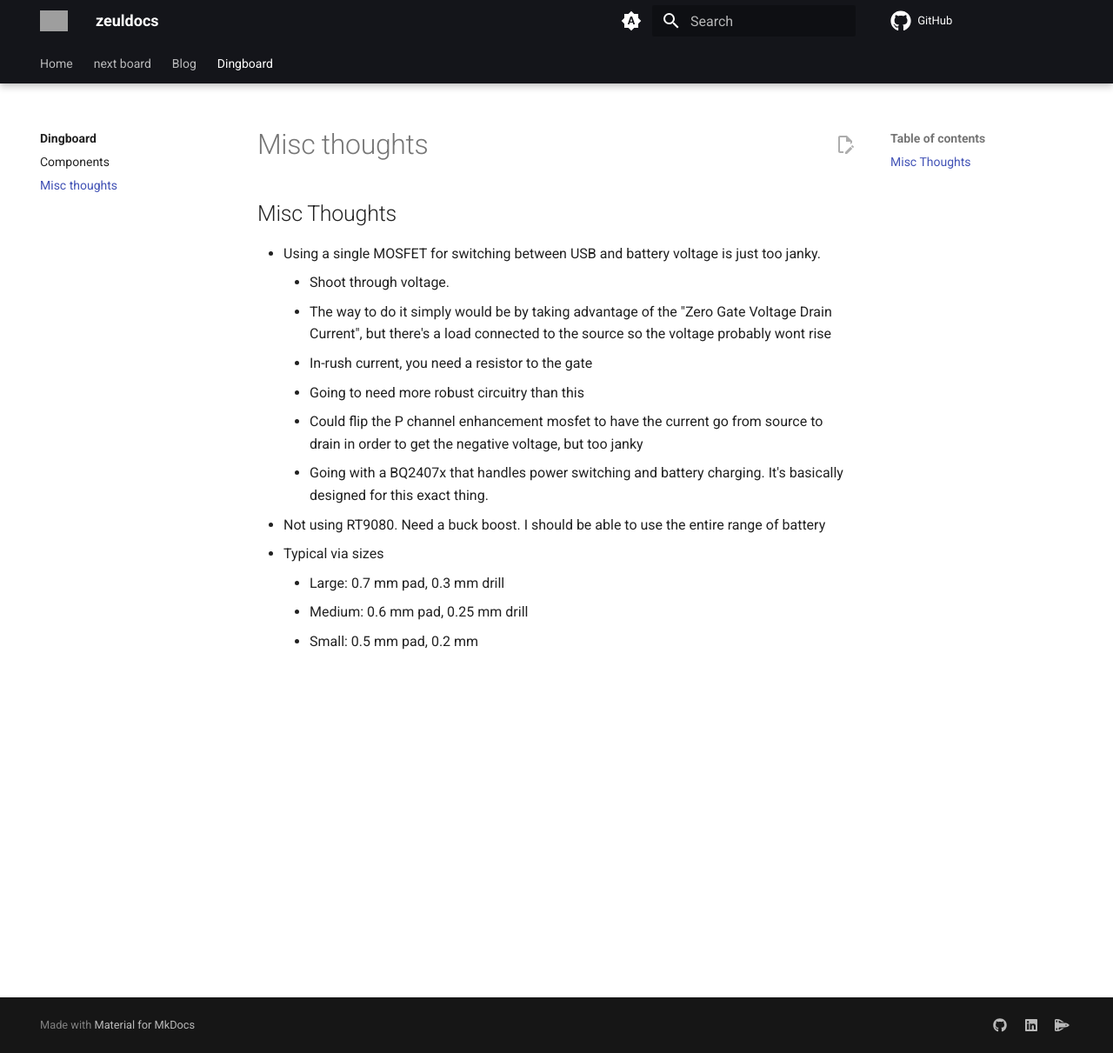
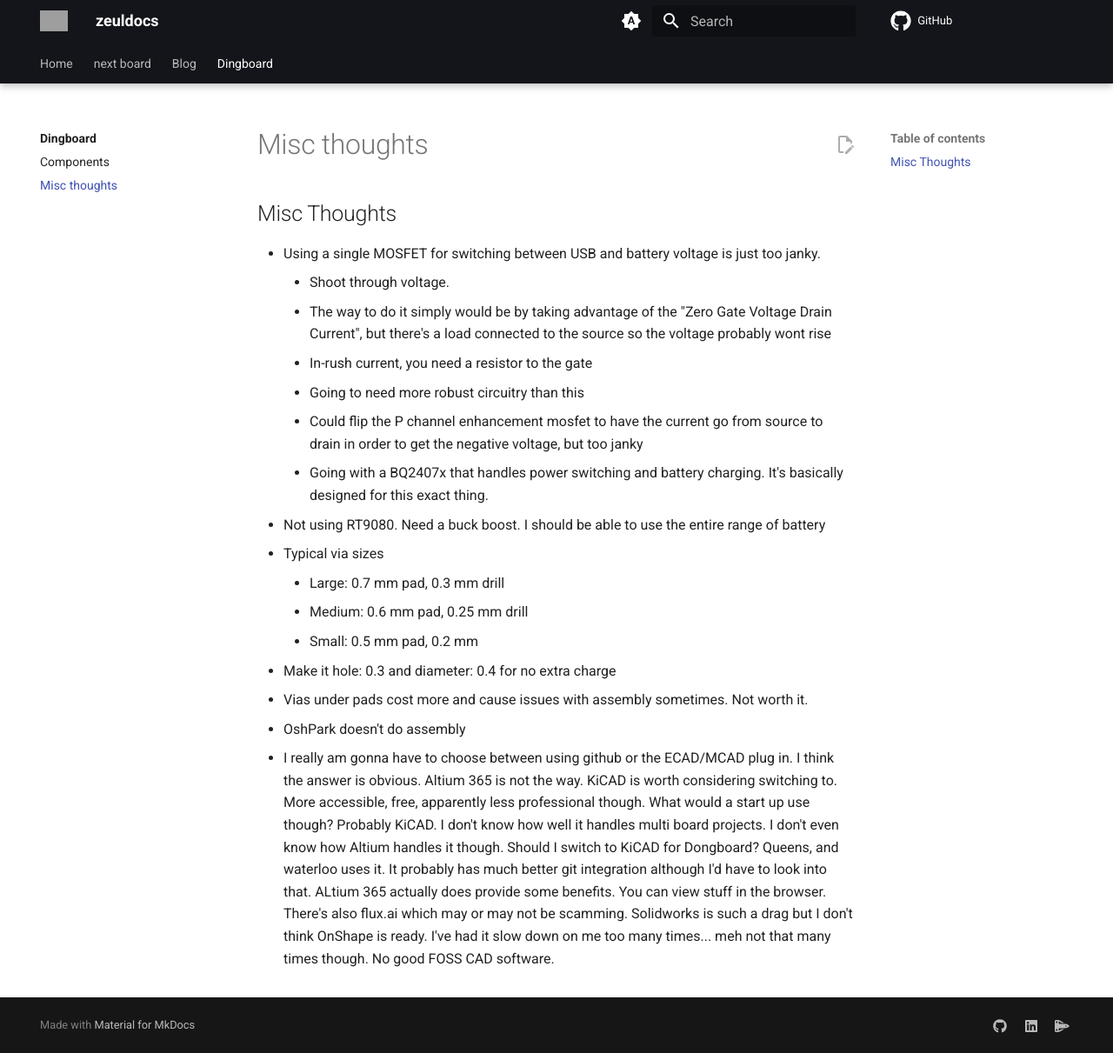
Before and after one commit to sonicavionics/sonicavionics.com, an MkDocs documentation site: the page built from docs/dingboard/misc-thoughts.md, in a window 1280 px wide and 1211 px high. Shown: the whole window at 87% size. Built offline with MkDocs 1.6.1 and Material for MkDocs 9.7.7, drawn with Linux system fonts in a browser that asks for light colours; comment, search, counter and statistics services are not loaded; grey boxes are pictures that could not be loaded.

Commit message:
add random thoughts

```diff
--- a/docs/dingboard/misc-thoughts.md
+++ b/docs/dingboard/misc-thoughts.md
@@ -13,3 +13,10 @@
     - Large: 0.7 mm pad, 0.3 mm drill
     - Medium: 0.6 mm pad, 0.25 mm drill
     - Small: 0.5 mm pad, 0.2 mm
+- Make it hole: 0.3 and diameter: 0.4 for no extra charge
+
+- Vias under pads cost more and cause issues with assembly sometimes. Not worth it.
+
+- OshPark doesn't do assembly
+
+- I really am gonna have to choose between using github or the ECAD/MCAD plug in. I think the answer is obvious. Altium 365 is not the way. KiCAD is worth considering switching to. More accessible, free, apparently less professional though. What would a start up use though? Probably KiCAD. I don't know how well it handles multi board projects. I don't even know how Altium handles it though. Should I switch to KiCAD for Dongboard? Queens, and waterloo uses it. It probably has much better git integration although I'd have to look into that. ALtium 365 actually does provide some benefits. You can view stuff in the browser. There's also flux.ai which may or may not be scamming. Solidworks is such a drag but I don't think OnShape is ready. I've had it slow down on me too many times... meh not that many times though. No good FOSS CAD software.
```
